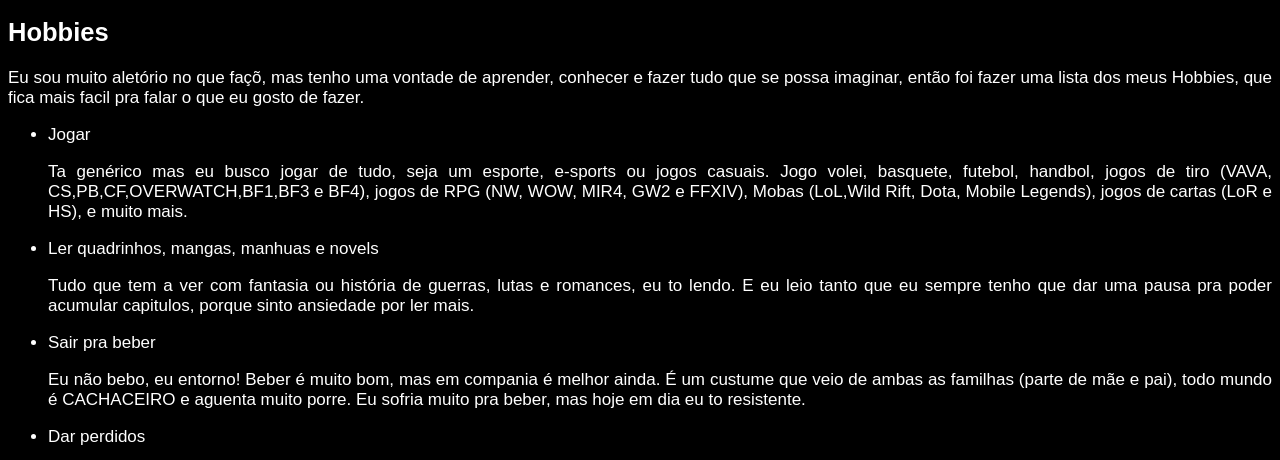
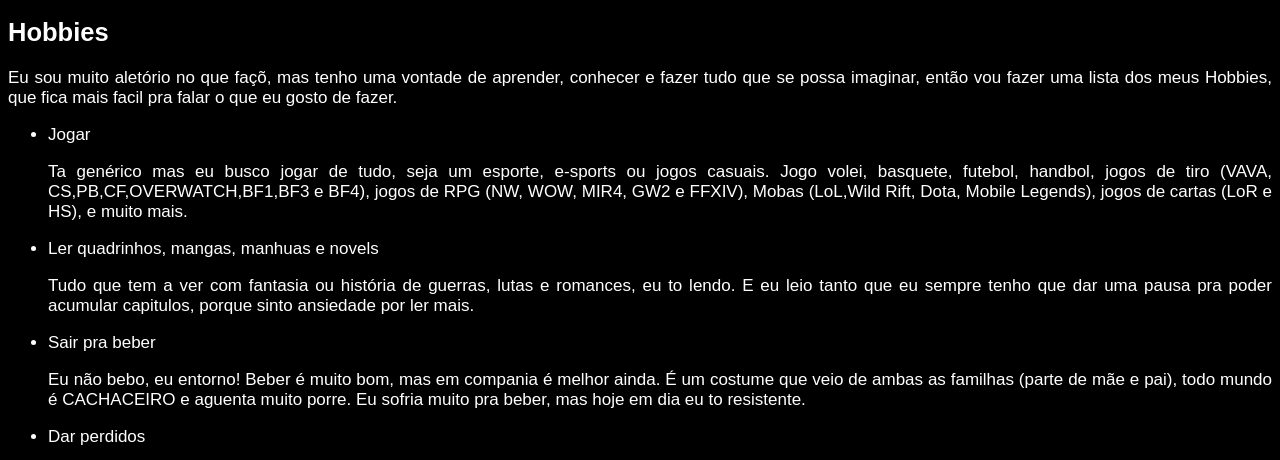
Before and after one commit to BieldoJT/Projeto_individual-1, a plain HTML site: page 4-Curiosidades.html in a window 1280 px wide. Shown: the part 198-658 px from the top of the page. Drawn offline with Linux system fonts and the light colour scheme.

Commit message:
alteraçaõ por causa da leticia me julgando

```diff
--- a/4-Curiosidades.html
+++ b/4-Curiosidades.html
@@ -29,14 +29,14 @@
         </div>
         <div>
             <h2>Hobbies</h2>
-            <p>Eu sou muito aletório no que façõ, mas tenho uma vontade de aprender, conhecer e fazer tudo que se possa imaginar, então foi fazer uma lista dos meus Hobbies, que fica mais facil pra falar o que eu gosto de fazer.
+            <p>Eu sou muito aletório no que façõ, mas tenho uma vontade de aprender, conhecer e fazer tudo que se possa imaginar, então vou fazer uma lista dos meus Hobbies, que fica mais facil pra falar o que eu gosto de fazer.
                 <ul>
                     <li>Jogar</li>
                         <p>Ta genérico mas eu busco jogar de tudo, seja um esporte, e-sports ou jogos casuais. Jogo volei, basquete, futebol, handbol, jogos de tiro (VAVA, CS,PB,CF,OVERWATCH,BF1,BF3 e BF4), jogos de RPG (NW, WOW, MIR4, GW2 e FFXIV), Mobas (LoL,Wild Rift, Dota, Mobile Legends), jogos de cartas (LoR e HS), e muito mais.</p>
                     <li>Ler quadrinhos, mangas, manhuas e novels</li>
                         <p>Tudo que tem a ver com fantasia ou história de guerras, lutas e romances, eu to lendo. E eu leio tanto que eu sempre tenho que dar uma pausa pra poder acumular capitulos, porque sinto ansiedade por ler mais.</p>
                     <li>Sair pra beber</li>
-                        <p>Eu não bebo, eu entorno! Beber é muito bom, mas em compania é melhor ainda. É um custume que veio de ambas as familhas (parte de mãe e pai), todo mundo é CACHACEIRO e aguenta muito porre. Eu sofria muito pra beber, mas hoje em dia eu to resistente.</p>
+                        <p>Eu não bebo, eu entorno! Beber é muito bom, mas em compania é melhor ainda. É um costume que veio de ambas as familhas (parte de mãe e pai), todo mundo é CACHACEIRO e aguenta muito porre. Eu sofria muito pra beber, mas hoje em dia eu to resistente.</p>
                     <li>Dar perdidos</li>
                         <p>Pra não dizer outra coisa né. Risos</p>
                     <li>Fazer um role aleatório, sozinho</li>
```
